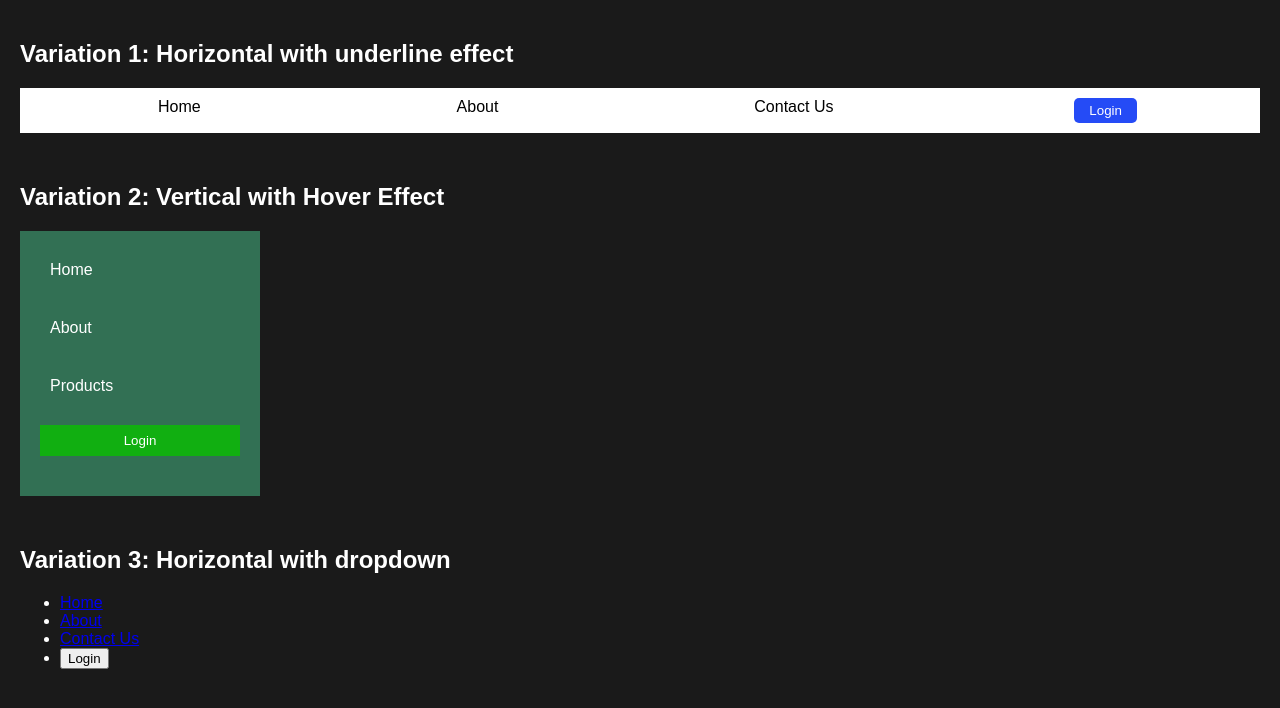
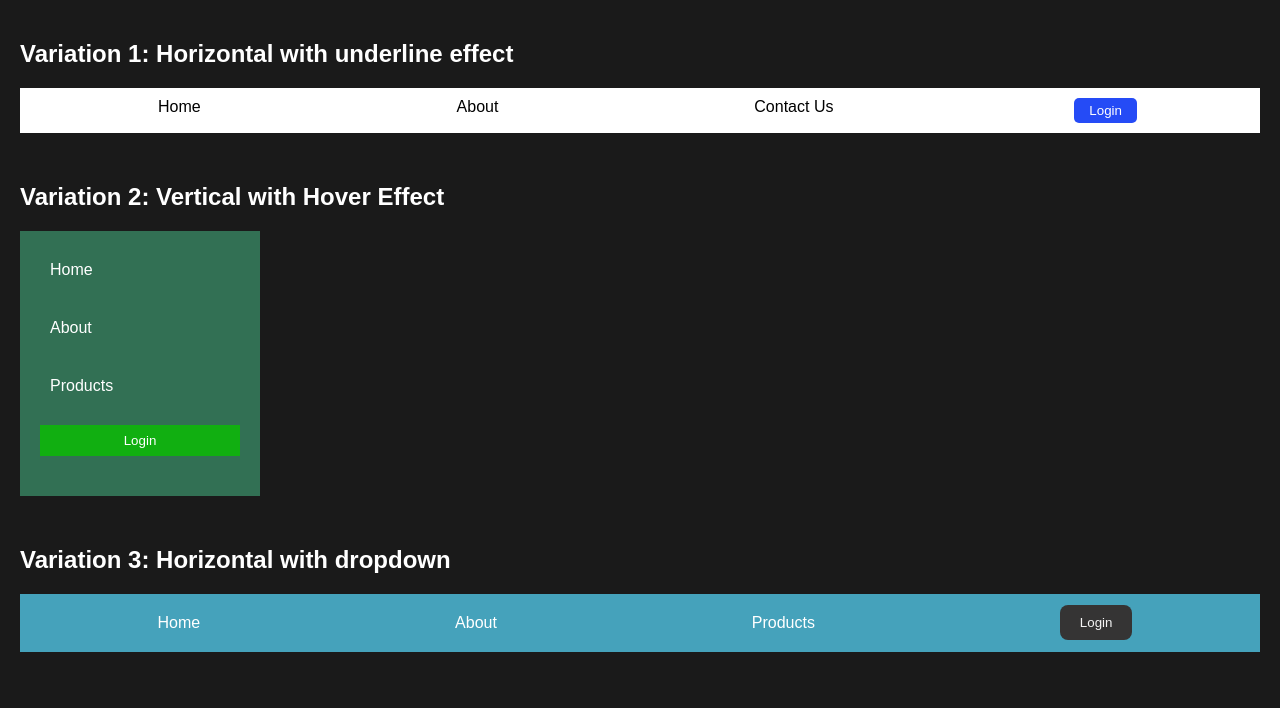
Before and after one commit to MdHananSjd/Web-Dev-Journal, a plain HTML site: page css/04_navbar/navbar.html in a window 1280 px wide. Drawn offline with Linux system fonts and the light colour scheme.

Commit message:
navbar edits

```diff
--- a/css/04_navbar/navbar.html
+++ b/css/04_navbar/navbar.html
@@ -36,8 +36,15 @@
         <nav class="nav3">
             <ul>
                 <li><a href="#">Home</a></li>
-                <li><a href="#">About</a></li>
-                <li><a href="#">Contact Us</a></li>
+                <li class="dropdown">
+                    <a href="#">About</a>
+                    <div class="dropdown-content">
+                        <a href="#" style="color: red;">Our Story</a>
+                        <a href="#" style="color: rgb(51, 248, 51);">The Team</a>
+                        <a href="#" style="color: blue;">Contact Us</a>
+                    </div>
+                </li>
+                <li><a href="#">Products</a></li>
                 <li><button class = "login-btn">Login</button></li>
             </ul>
         </nav>
--- a/css/04_navbar/styles.css
+++ b/css/04_navbar/styles.css
@@ -38,6 +38,10 @@ h2{
     border: none;
     border-radius: 5px;
     cursor: pointer;
+}
+
+.nav1 .login-btn:hover{
+    background-color: rgb(103, 103, 246);
 }
 
 .nav1 a::after{
@@ -97,5 +101,79 @@ h2{
 
 .nav2 .login-btn:hover{
     background-color: rgb(30, 188, 30);
-    border: 2px solid white;
 }
+
+.nav3{
+    background-color: #45a2bb;
+    padding: 10px;
+}
+
+.nav3 ul{
+    list-style-type: none;
+    padding: 0;
+    margin: 0;
+    display: flex;
+    justify-content: space-around;
+    align-items: center;
+}
+
+.nav3 a{
+    text-decoration: none;
+    color: white;
+    padding: 10px;
+    display: block; /*This line is reponsible for the vertical positioning of the dropdown elements*/
+    position: relative;
+}
+
+.nav3 a:hover{
+    font-weight: bold;
+}
+
+.nav3 .dropdown{
+    position: relative;
+}
+
+.nav3 .dropdown-content{
+    display: none;
+    position: absolute;
+}
+
+.nav3 .dropdown:hover .dropdown-content{
+    display: block;
+    position: absolute;
+    top: 100%;
+    background-color: #45a2bb;
+    min-width: 150px;
+    color: #254bf6;
+    font-size:large;
+}
+
+.nav3 .login-btn{
+    border: none;
+    padding: 10px 20px;
+    background-color: rgb(53, 52, 52);
+    color: whitesmoke;
+    border-radius: 8px;
+    cursor: pointer;
+}
+
+.nav3 .login-btn:hover{
+    background-color: rgb(65, 65, 65);
+}
+
+.nav3 a::after{
+    content: "";
+    position: absolute;
+    left: 0;
+    bottom: 0;
+    height: 2px;
+    width: 100%;
+    background-color: white;
+    transform: scaleX(0);
+    transform-origin: center;
+    transition: transform 0.3s ease-in-out;
+}
+
+.nav3 a:hover::after{
+    transform: scaleX(1);
+}
```
